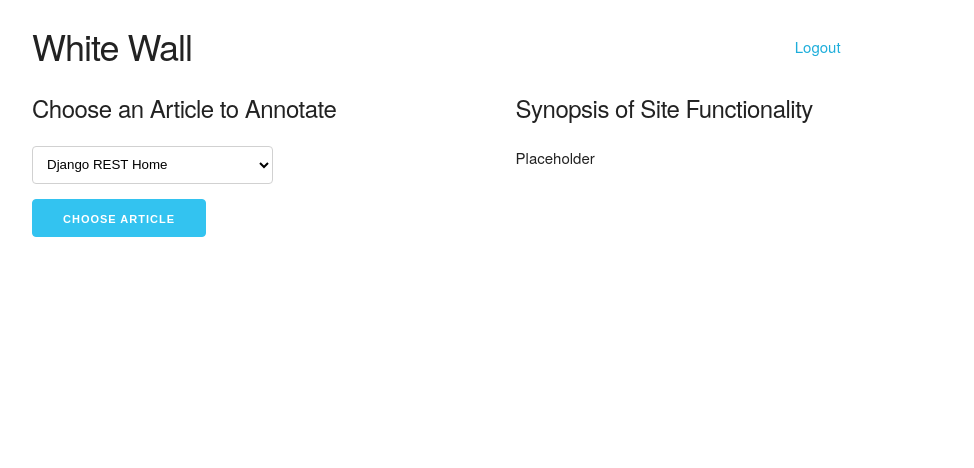
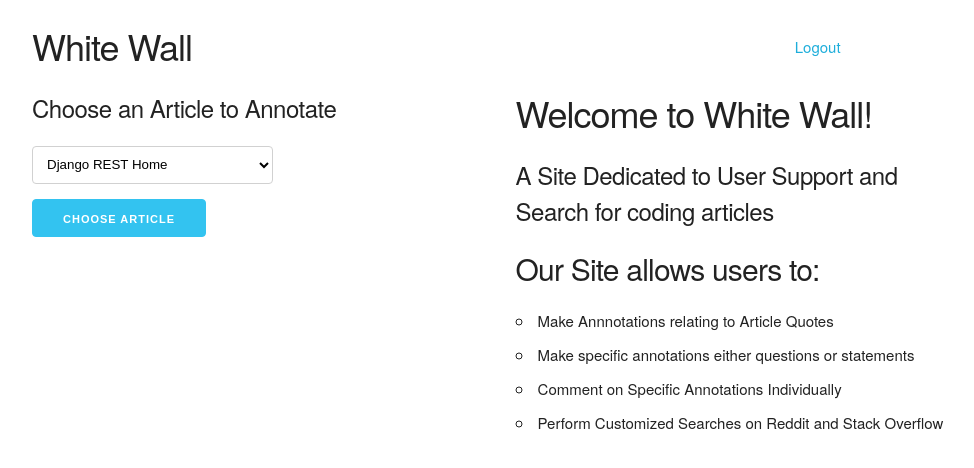
Before and after one commit to Hoopes31/white_wall, a Django app: page /white_wall/ in a window 1280 px wide. Shown: the top 468 px of the page, without its empty margins (143-1117 px from the left). Run offline with Django 3.2, Linux system fonts and the light colour scheme; the visitor is signed in with stand-in values (Sample User, id 1); parts of the project's set-up code (start-up, migrations or seed data) failed here and were passed over.

```diff
--- a/apps/dressing/templates/dressing/index.html
+++ b/apps/dressing/templates/dressing/index.html
@@ -60,8 +60,15 @@
                 </div>
                 <div class = 'one column'><p> </p></div>
                 <div class='six columns'>
-                    <h5>Synopsis of Site Functionality</h5>
-                    <p>Placeholder</p>
+                    <h3>Welcome to White Wall!</h3>
+                    <h5>A Site Dedicated to User Support and Search for coding articles</h5>
+                    <h4>Our Site allows users to:</h4>
+                    <ul>
+                        <li>Make Annnotations relating to Article Quotes</li>
+                        <li>Make specific annotations either questions or statements</li>
+                        <li>Comment on Specific Annotations Individually</li>
+                        <li>Perform Customized Searches on Reddit and Stack Overflow</li>
+                    </ul>
                 </div>
             </div>
         </div>
```
Also changed, not shown: apps/dressing/templates/dressing/white_wall.html (+40 -2 lines).
